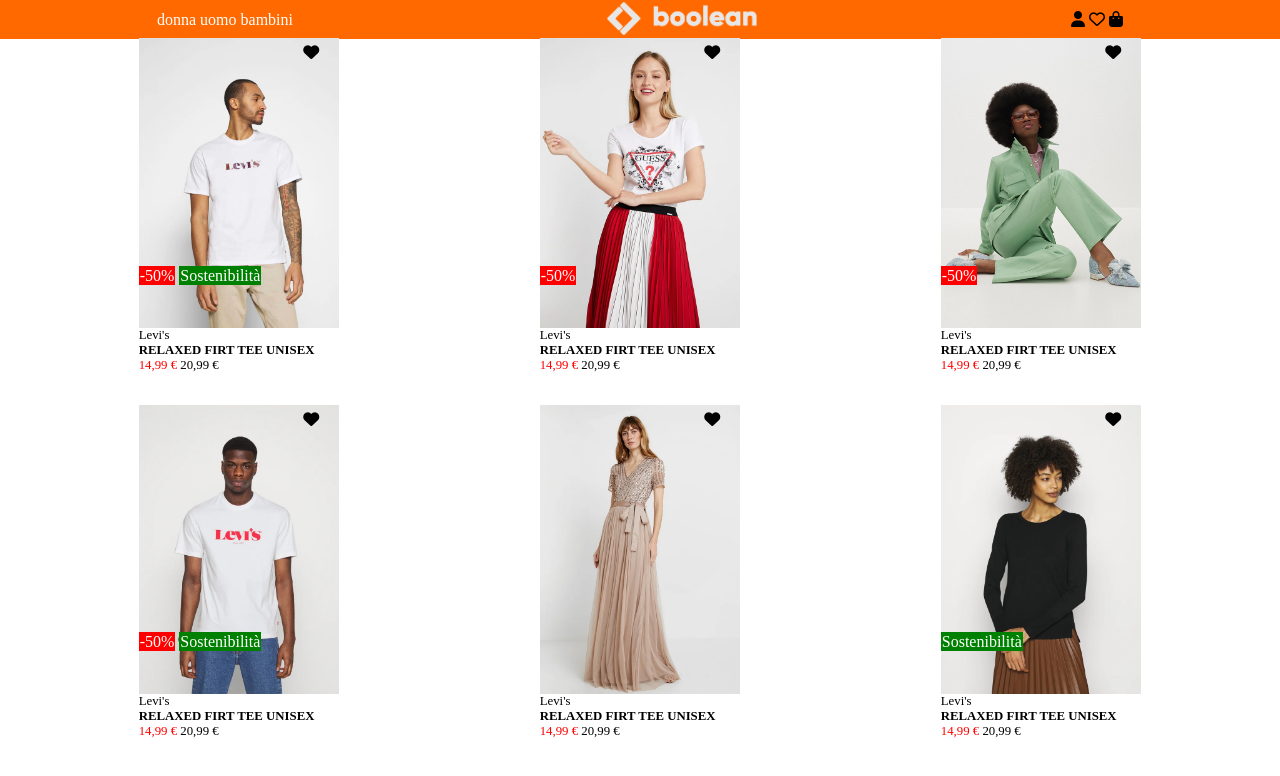
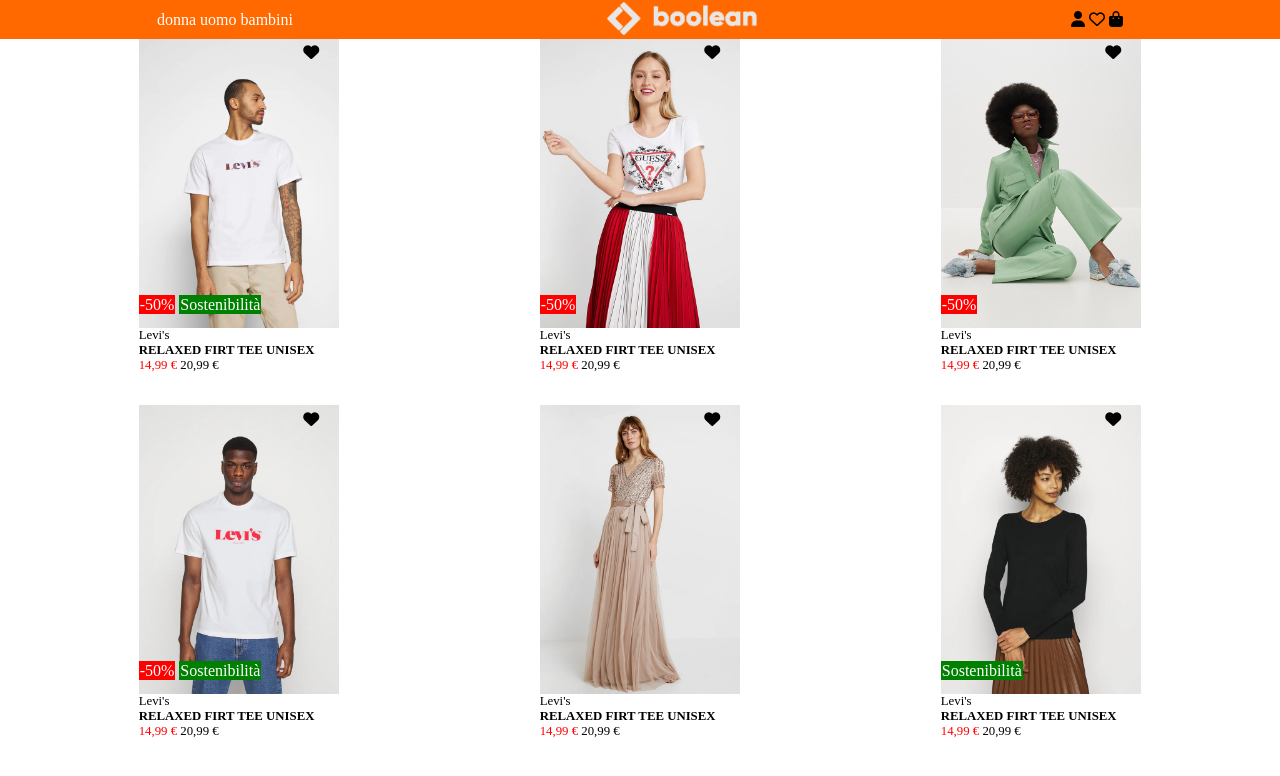
Before and after one commit to MatteoAgu01/html-css-boolando, a plain HTML site: page index.html in a window 1280 px wide. Drawn offline with Linux system fonts and the light colour scheme; files that its build step writes are made by us from their sources.

Commit message:
add comment, fix cards and header

```diff
--- a/css/style.css
+++ b/css/style.css
@@ -3,6 +3,7 @@
      margin: 0;
      padding: 0;
 }
+
 
 header a{
      text-decoration: none;
@@ -24,6 +25,7 @@
      align-items: center;
      align-content: center;
      position: fixed;
+     z-index: 1;
 }
 
 
@@ -80,7 +82,7 @@
 
 .price{
      position: absolute;
-     bottom: 15%;
+     bottom: 5%;
      left: 25%;
      font-size: 1rem;
      color: white ;
--- a/index.html
+++ b/index.html
@@ -12,9 +12,10 @@
 </head>
 
 <body>
+     <!-- header con nava,logo e iconne -->
      <header>
-          <div class="orange-fixed d-flex" >
-               <nav class="type" >
+          <div class="orange-fixed d-flex">
+               <nav class="type">
                     <a href="">donna</a>
                     <a href="">uomo</a>
                     <a href="">bambini</a>
@@ -29,10 +30,12 @@
                </section>
           </div>
      </header>
-     <div></div>
-     <main >
+     <!-- //header con nava,logo e iconne -->
+     <main>
+          <!-- section 3 carte top -->
           <section class="top">
 
+               <!-- carta 1 -->
                <section class="container">
 
                     <section class="heart">
@@ -44,18 +47,22 @@
                          <span class="eco">Sostenibilità</span>
                     </section>
 
-                    <picture >
+                    <picture>
                          <img class="img-front" src="./img/1.webp" alt="">
                          <img class="img-back" src="./img/1b.webp" alt="">
                     </picture>
 
                     <section class="info">
                          <p class="brand">Levi's</p>
-                         <p class="model"><h4>RELAXED FIRT TEE UNISEX</h4></p>
+                         <p class="model">
+                         <h4>RELAXED FIRT TEE UNISEX</h4>
+                         </p>
                          <p class="coast">14,99 &euro; <span class="full">20,99 &euro;</span></p>
                     </section>
                </section>
+               <!-- //carta 1 -->
 
+               <!-- carta 2 -->
                <section class="container">
 
                     <section class="heart">
@@ -73,11 +80,15 @@
 
                     <section class="info">
                          <p class="brand">Levi's</p>
-                         <p class="model"><h4>RELAXED FIRT TEE UNISEX</h4></p>
+                         <p class="model">
+                         <h4>RELAXED FIRT TEE UNISEX</h4>
+                         </p>
                          <p class="coast">14,99 &euro; <span class="full">20,99 &euro;</span></p>
                     </section>
                </section>
+               <!-- //carta 2 -->
 
+               <!-- carta 3 -->
                <section class="container">
 
                     <section class="heart">
@@ -95,16 +106,20 @@
 
                     <section class="info">
                          <p class="brand">Levi's</p>
-                         <p class="model"><h4>RELAXED FIRT TEE UNISEX</h4></p>
+                         <p class="model">
+                         <h4>RELAXED FIRT TEE UNISEX</h4>
+                         </p>
                          <p class="coast">14,99 &euro; <span class="full">20,99 &euro;</span></p>
                     </section>
                </section>
+               <!-- //carta 3 -->
           </section>
+          <!-- //section 3 carte top -->
 
-          <section>
-
+          <!-- //section 3 carte bot -->
           <section class="bot">
 
+               <!-- carta 4 -->
                <section class="container">
 
                     <section class="heart">
@@ -123,10 +138,15 @@
 
                     <section class="info">
                          <p class="brand">Levi's</p>
-                              <p class="model"><h4>RELAXED FIRT TEE UNISEX</h4></p>
+                         <p class="model">
+                         <h4>RELAXED FIRT TEE UNISEX</h4>
+                         </p>
                          <p class="coast">14,99 &euro; <span class="full">20,99 &euro;</span></p>
                     </section>
                </section>
+               <!-- //carta 4 -->
+
+               <!-- carta 5 -->
                <section class="container">
 
                     <section class="heart">
@@ -140,11 +160,15 @@
 
                     <section class="info">
                          <p class="brand">Levi's</p>
-                              <p class="model"><h4>RELAXED FIRT TEE UNISEX</h4></p>
+                         <p class="model">
+                         <h4>RELAXED FIRT TEE UNISEX</h4>
+                         </p>
                          <p class="coast">14,99 &euro; <span class="full">20,99 &euro;</span></p>
                     </section>
+               </section>
+               <!-- //carta 5 -->
 
-                    </section>
+               <!-- carta 6 -->
                <section class="container">
 
                     <section class="heart">
@@ -162,12 +186,15 @@
 
                     <section class="info">
                          <p class="brand">Levi's</p>
-                              <p class="model"><h4>RELAXED FIRT TEE UNISEX</h4></p>
+                         <p class="model">
+                         <h4>RELAXED FIRT TEE UNISEX</h4>
+                         </p>
                          <p class="coast">14,99 &euro; <span class="full">20,99 &euro;</span></p>
                     </section>
                </section>
+               <!-- carta 6 -->
           </section>
-          </section>
+          <!-- //section 3 carte bot -->
      </main>
 </body>
 
```
Lines whose indentation alone changed are shown as unchanged.
